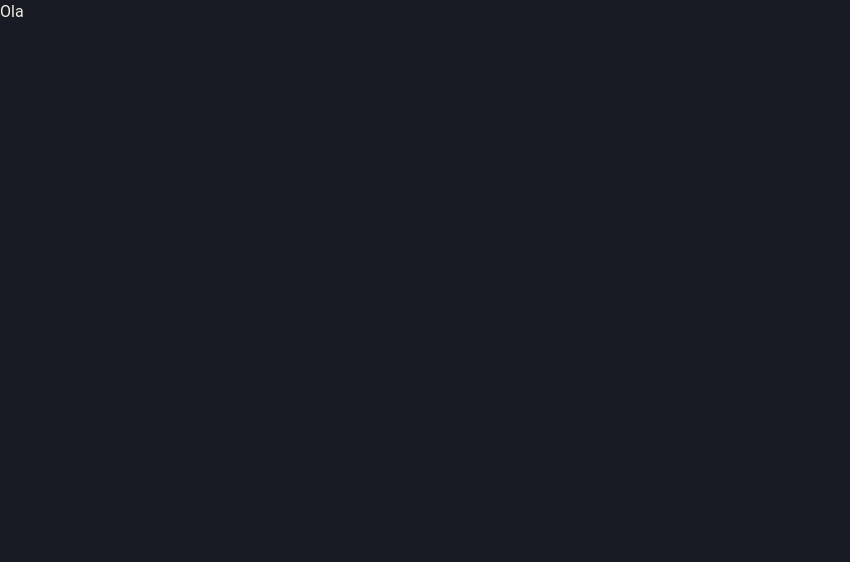
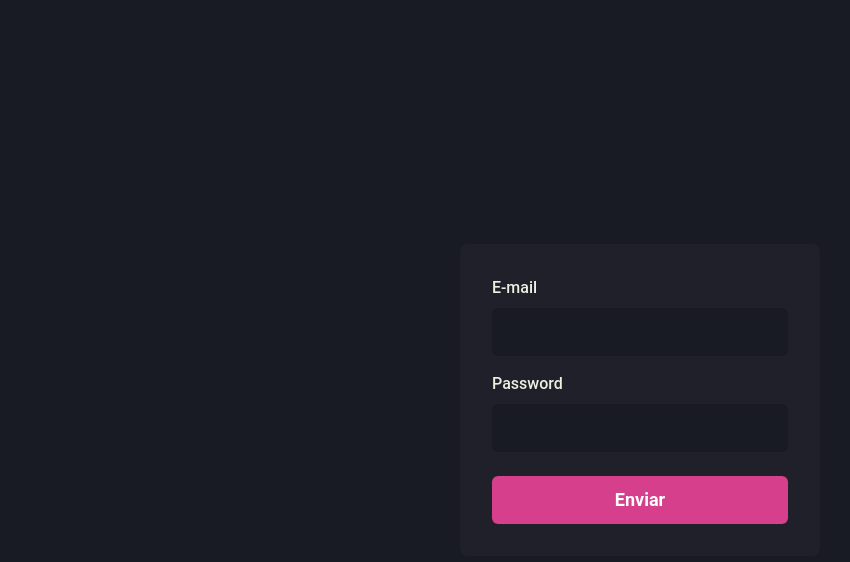
Before and after one commit to valmir1227/React-Chakra-Dashboard, a Next.js app: page / in a window 1280 px wide. Shown: the top 562 px of the page, without its empty margins (0-850 px from the left). Built offline with nearby package versions, Linux system fonts and the light colour scheme.

Commit message:
:pencil: Page: Sing in

```diff
--- a/src/pages/index.tsx
+++ b/src/pages/index.tsx
@@ -1,7 +1,60 @@
+import {
+  Button,
+  Flex,
+  FormControl,
+  FormLabel,
+  Input,
+  Stack,
+} from "@chakra-ui/react";
+
 export default function Home() {
   return (
     <div>
-      <h1>Ola</h1>
+      <Flex w="100vw" h="100vh" align="center" justify="center">
+        <Flex
+          as="form"
+          w="100%"
+          maxW={360}
+          bg="gray.800"
+          p={8}
+          borderRadius={8}
+          flexDir="column"
+        >
+          <Stack spacing={4}>
+            <FormControl>
+              <FormLabel htmlFor="email">E-mail</FormLabel>
+              <Input
+                type="email"
+                name="email"
+                focusBorderColor="pink.500"
+                bgColor="gray.900"
+                variant="filled"
+                _hover={{
+                  bgColor: "gray.900",
+                }}
+                size="lg"
+              />
+            </FormControl>
+            <FormControl>
+              <FormLabel htmlFor="password">Password</FormLabel>
+              <Input
+                type="password"
+                name="password"
+                focusBorderColor="pink.500"
+                bgColor="gray.900"
+                variant="filled"
+                _hover={{
+                  bgColor: "gray.900",
+                }}
+                size="lg"
+              />
+            </FormControl>
+          </Stack>
+          <Button type="submit" mt="6" colorScheme="pink" size="lg">
+            Enviar
+          </Button>
+        </Flex>
+      </Flex>
     </div>
   );
 }
```
